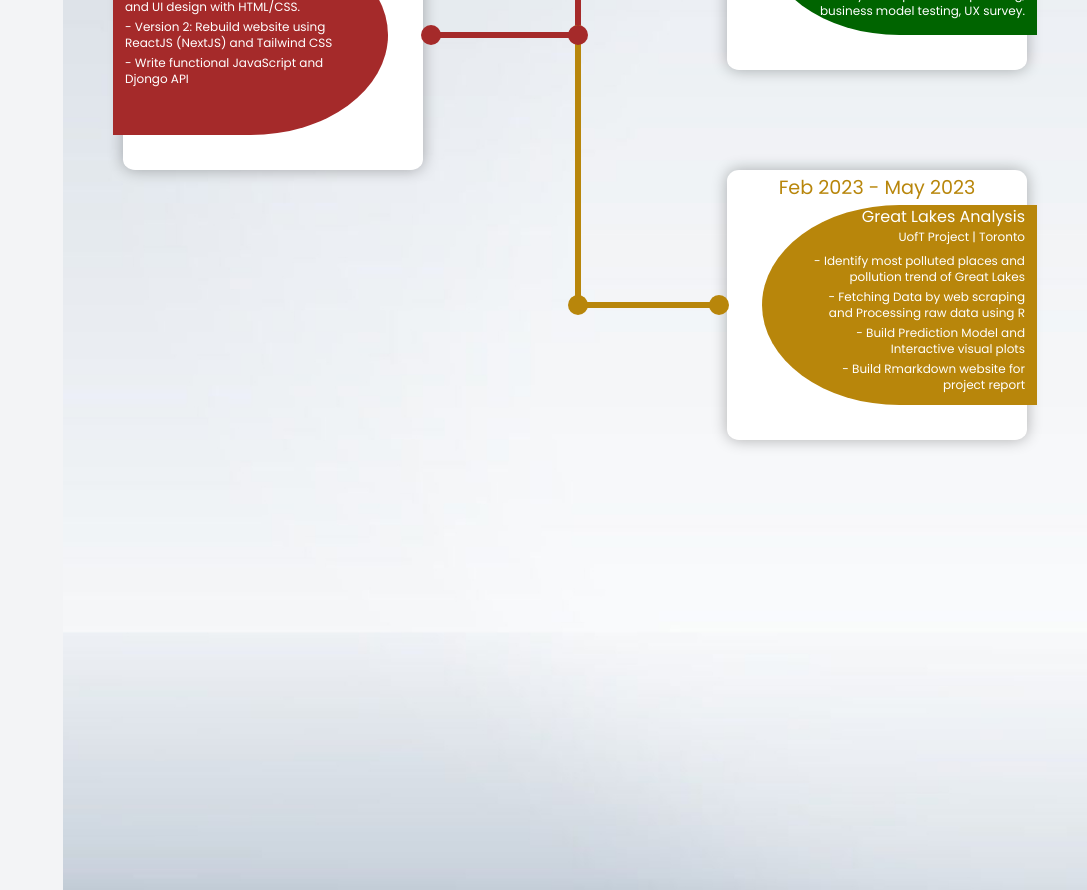
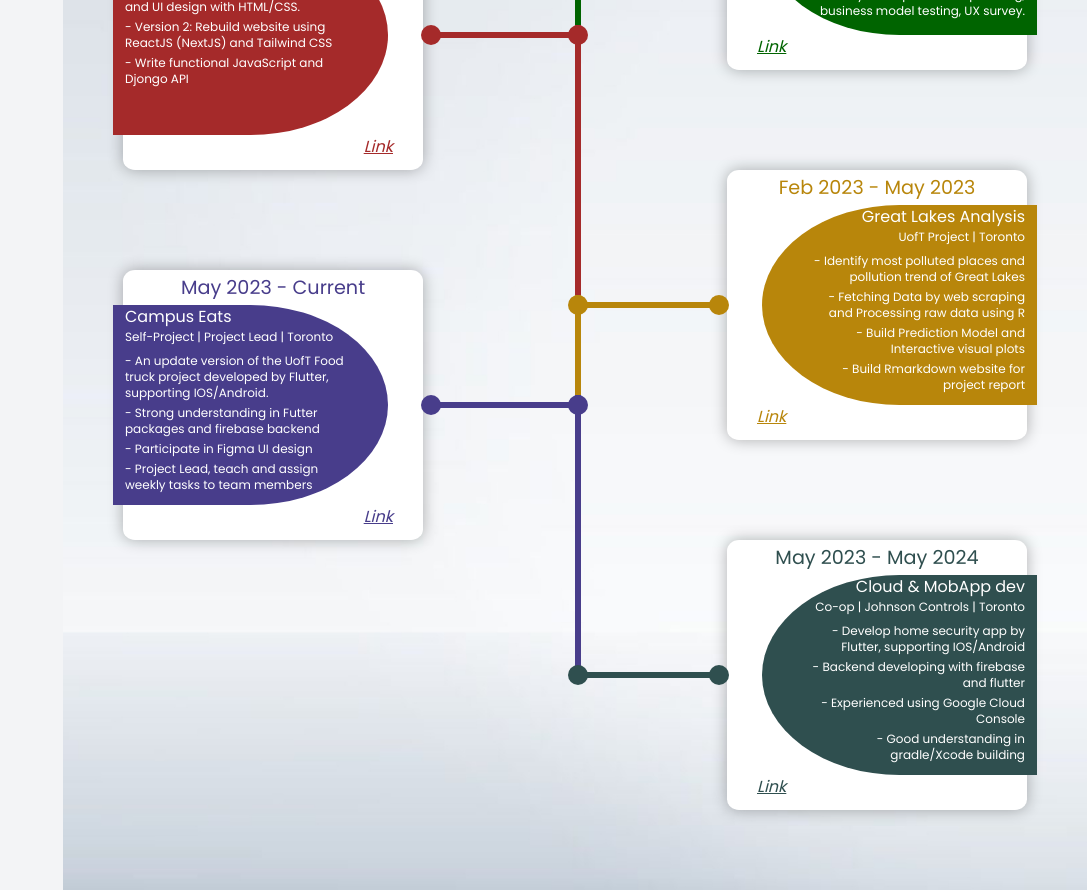
Before and after one commit to Yuanxyyds/MyPersonalWebsite, a Next.js app: page /experience in a window 1280 px wide. Shown: the part 720-1610 px from the top of the page, without its empty margins (193-1280 px from the left). Built offline with nearby package versions, Linux system fonts and the light colour scheme.

Commit message:
feat: add complete experience page

```diff
--- a/src/app/experience/experience.css
+++ b/src/app/experience/experience.css
@@ -100,6 +100,29 @@
     border-radius: 4%;
 }
 
+.experience-container:nth-child(6) {
+    position: absolute;
+    box-shadow: 0 0 15px rgba(0, 0, 0, 0.3);
+    background-color: white;
+    top: 840px;
+    height: 270px;
+    width: 300px;
+    border-radius: 4%;
+}
+
+.experience-container:nth-child(7) {
+    position: absolute;
+    box-shadow: 0 0 15px rgba(0, 0, 0, 0.3);
+    background-color: white;
+    top: 1110px;
+    right: 0px;
+    height: 270px;
+    width: 300px;
+    border-radius: 4%;
+}
+
+
+
 /* Left-experience-content */
 
 .left-experience-content1 {
@@ -122,6 +145,91 @@
     left: -10px;
     border-top-right-radius: 50%;
     border-bottom-right-radius: 50%;
+}
+
+.left-experience-content3 {
+    position: absolute;
+    top: 35px;
+    background-color: darkslateblue;
+    height: 200px;
+    width: 275px;
+    left: -10px;
+    border-top-right-radius: 50%;
+    border-bottom-right-radius: 50%;
+}
+
+/* Left-Link-content */
+
+.left-link1 {
+    position: absolute;
+    font-style: italic;
+    text-decoration: underline;
+    top: 235px;
+    color: rgb(104, 165, 185);
+    right: 30px;
+    cursor: pointer;
+}
+
+.left-link2 {
+    position: absolute;
+    font-style: italic;
+    text-decoration: underline;
+    top: 235px;
+    color: brown;
+    right: 30px;
+    cursor: pointer;
+}
+
+.left-link3 {
+    position: absolute;
+    font-style: italic;
+    text-decoration: underline;
+    top: 235px;
+    color: darkslateblue;
+    right: 30px;
+    cursor: pointer;
+}
+
+/* Right-Link-content */
+
+.right-link1 {
+    position: absolute;
+    font-style: italic;
+    text-decoration: underline;
+    top: 235px;
+    color: purple;
+    left: 30px;
+    cursor: pointer;
+}
+
+.right-link2 {
+    position: absolute;
+    font-style: italic;
+    text-decoration: underline;
+    top: 235px;
+    color: darkgreen;
+    left: 30px;
+    cursor: pointer;
+}
+
+.right-link3 {
+    position: absolute;
+    font-style: italic;
+    text-decoration: underline;
+    top: 235px;
+    color: darkgoldenrod;
+    left: 30px;
+    cursor: pointer;
+}
+
+.right-link4 {
+    position: absolute;
+    font-style: italic;
+    text-decoration: underline;
+    top: 235px;
+    color: darkslategray;
+    left: 30px;
+    cursor: pointer;
 }
 
 /* Right-experience-content */
@@ -158,6 +266,18 @@
     border-top-left-radius: 50%;
     border-bottom-left-radius: 50%;
 }
+
+.right-experience-content4 {
+    position: absolute;
+    top: 35px;
+    background-color: darkslategray;
+    height: 200px;
+    width: 275px;
+    right: -10px;
+    border-top-left-radius: 50%;
+    border-bottom-left-radius: 50%;
+}
+
 
 /* This is a horizontal Line comment */
 
@@ -206,6 +326,24 @@
     height: 6px;
 }
 
+.horizontal-line:nth-child(6) {
+    position: absolute;
+    background-color: darkslateblue;
+    top: 972px;
+    left: 300px;
+    right: 50%;
+    height: 6px;
+}
+
+.horizontal-line:nth-child(7) {
+    position: absolute;
+    background-color: darkslategray;
+    top: 1242px;
+    right: 300px;
+    left: 50%;
+    height: 6px;
+}
+
 
 
 /* This is a Center Line comment */
@@ -230,7 +368,7 @@
 
 .center-line:nth-child(3) {
     position: absolute;
-    background-color: brown;
+    background-color: darkgreen;
     left: 50%;
     width: 6px;
     height: 100px;
@@ -239,13 +377,30 @@
 
 .center-line:nth-child(4) {
     position: absolute;
-    background-color: darkgoldenrod;
+    background-color: brown;
     left: 50%;
     width: 6px;
     height: 277px;
     top: 595px;
 }
 
+.center-line:nth-child(5) {
+    position: absolute;
+    background-color: darkgoldenrod;
+    left: 50%;
+    width: 6px;
+    height: 100px;
+    top: 865px;
+}
+
+.center-line:nth-child(6) {
+    position: absolute;
+    background-color: darkslateblue;
+    left: 50%;
+    width: 6px;
+    height: 277px;
+    top: 965px;
+}
 /* This is a Ball comment */
 
 .ball:nth-child(1) {
@@ -348,6 +503,46 @@
     left: calc(50% - 7px);
 }
 
+.ball:nth-child(11) {
+    position: absolute;
+    background-color: darkslateblue;
+    border-radius: 50%;
+    width: 20px;
+    height: 20px;
+    top: 965px;
+    left: 298px;
+}
+
+.ball:nth-child(12) {
+    position: absolute;
+    background-color: darkslateblue;
+    border-radius: 50%;
+    width: 20px;
+    height: 20px;
+    top: 965px;
+    left: calc(50% - 7px);
+}
+
+.ball:nth-child(13) {
+    position: absolute;
+    background-color: darkslategray;
+    border-radius: 50%;
+    width: 20px;
+    height: 20px;
+    top: 1235px;
+    right: 298px;
+}
+
+.ball:nth-child(14) {
+    position: absolute;
+    background-color: darkslategray;
+    border-radius: 50%;
+    width: 20px;
+    height: 20px;
+    top: 1235px;
+    left: calc(50% - 7px);
+}
+
 
 
 /* Text Style */
@@ -381,7 +576,17 @@
     font-weight: 400;
 }
 
+.experience-header6 {
+    color: darkslateblue;
+    font-size: larger;
+    font-weight: 400;
+}
 
+.experience-header7 {
+    color: darkslategray;
+    font-size: larger;
+    font-weight: 400;
+}
 .experience-header {
     color: white;
     font-weight: 400;
--- a/src/app/experience/page.tsx
+++ b/src/app/experience/page.tsx
@@ -1,8 +1,6 @@
 import React from 'react';
-import Image from 'next/image';
-import { AiOutlineMail, AiOutlinePhone } from 'react-icons/ai';
-import { GrLocation } from 'react-icons/gr';
 import CommonComponent from '@/app/helpers/common-component';
+import Link from 'next/link';
 
 
 
@@ -21,17 +19,19 @@ export default function ExperienceContent() {
                                 <p className=' text-white text-xs mr-3 ml-10 text-right mt-2'> - Teaching the ideas of solving tough math/computer science/physics questions to high school students. </p>
                                 <p className=' text-white text-xs mr-3 ml-10 text-right mt-1'> - Assisting students in finding useful study methods to enhance academic performance. </p>
                             </div>
+                            <Link href='#' className='right-link1'> Link</Link>
                         </div>
                         <div className=' experience-container'>
                             <h1 className=' experience-header2 text-center mt-1'>Sep 2020 - Jan 2021</h1>
                             <div className='left-experience-content1'>
                                 <h1 className=' experience-header ml-3'>UofT Food Truck</h1>
-                                <p className=' text-white text-xs ml-3 mr-10'> UofT Project | Mrs. Karan | Toronto</p>
+                                <p className=' text-white text-xs ml-3 mr-10'> UofT Project | Toronto</p>
                                 <p className=' text-white text-xs ml-3 mr-10 mt-2'> - Android App Design for the UofT Food Truck System. </p>
                                 <p className=' text-white text-xs ml-3 mr-10 mt-1'> - Participated in Java Backend Writing and XML frontend Designing </p>
                                 <p className=' text-white text-xs ml-3 mr-10 mt-1'> - Familar with Design Pattern and OOP architeture </p>
                                 <p className=' text-white text-xs ml-3 mr-10 mt-1'> - Data Serialization using SQLite </p>
                             </div>
+                            <Link href='#' className='left-link1'> Link</Link>
                         </div>
                         <div className=' experience-container'>
                             <h1 className=' experience-header3 text-center mt-1'>May 2022 - Current</h1>
@@ -42,6 +42,7 @@ export default function ExperienceContent() {
                                 <p className=' text-white text-xs mr-3 ml-10 text-right mt-1'> - Organizing weekly activities, managing members & departments, and making plans about club development. </p>
                                 <p className=' text-white text-xs mr-3 ml-10 text-right mt-1'> - Early startup business planning, business model testing, UX survey. </p>
                             </div>
+                            <Link href='#' className='right-link2'> Link</Link>
                         </div>
                         <div className=' experience-container'>
                             <h1 className=' experience-header4 text-center mt-1'>Jun 2022 - Current</h1>
@@ -52,6 +53,7 @@ export default function ExperienceContent() {
                                 <p className=' text-white text-xs ml-3 mr-10 mt-1'> - Version 2: Rebuild website using ReactJS (NextJS) and Tailwind CSS </p>
                                 <p className=' text-white text-xs ml-3 mr-10 mt-1'> - Write functional JavaScript and Djongo API</p>
                             </div>
+                            <Link href='#' className='left-link2'> Link</Link>
                         </div>
                         <div className=' experience-container'>
                             <h1 className=' experience-header5 text-center mt-1'>Feb 2023 - May 2023</h1>
@@ -63,6 +65,31 @@ export default function ExperienceContent() {
                                 <p className=' text-white text-xs mr-3 ml-10 text-right mt-1'> - Build Prediction Model and Interactive visual plots </p>
                                 <p className=' text-white text-xs mr-3 ml-10 text-right mt-1'> - Build Rmarkdown website for project report</p>
                             </div>
+                            <Link href='#' className='right-link3'> Link</Link>
+                        </div>
+                        <div className=' experience-container'>
+                            <h1 className=' experience-header6 text-center mt-1'>May 2023 - Current</h1>
+                            <div className='left-experience-content3'>
+                                <h1 className=' experience-header ml-3'>Campus Eats</h1>
+                                <p className=' text-white text-xs ml-3 mr-10'> Self-Project | Project Lead | Toronto</p>
+                                <p className=' text-white text-xs ml-3 mr-10 mt-2'> - An update version of the UofT Food truck project developed by Flutter, supporting IOS/Android. </p>
+                                <p className=' text-white text-xs ml-3 mr-10 mt-1'> - Strong understanding in Futter packages and firebase backend </p>
+                                <p className=' text-white text-xs ml-3 mr-10 mt-1'> - Participate in Figma UI design</p>
+                                <p className=' text-white text-xs ml-3 mr-10 mt-1'> - Project Lead, teach and assign weekly tasks to team members</p>
+                            </div>
+                            <Link href='#' className='left-link3'> Link</Link>
+                        </div>
+                        <div className=' experience-container'>
+                            <h1 className=' experience-header7 text-center mt-1'>May 2023 - May 2024</h1>
+                            <div className='right-experience-content4'>
+                                <h1 className=' experience-header mr-3 ml-10 text-right'>Cloud & MobApp dev</h1>
+                                <p className=' text-white text-xs mr-3 ml-10 text-right'> Co-op | Johnson Controls | Toronto </p>
+                                <p className=' text-white text-xs mr-3 ml-10 text-right mt-2'> - Develop home security app by Flutter, supporting IOS/Android </p>
+                                <p className=' text-white text-xs mr-3 ml-10 text-right mt-1'> - Backend developing with firebase and flutter</p>
+                                <p className=' text-white text-xs mr-3 ml-10 text-right mt-1'> - Experienced using Google Cloud Console</p>
+                                <p className=' text-white text-xs mr-3 ml-10 text-right mt-1'> - Good understanding in gradle/Xcode building</p>
+                            </div>
+                            <Link href='#' className='right-link4'> Link</Link>
                         </div>
 
                     </section>
@@ -75,9 +102,13 @@ export default function ExperienceContent() {
                         <div className=' horizontal-line'></div>
                         <div className=' horizontal-line'></div>
                         <div className=' horizontal-line'></div>
+                        <div className=' horizontal-line'></div>
+                        <div className=' horizontal-line'></div>
                     </section>
                     {/* Center Line Section */}
                     <section>
+                        <div className='center-line'> </div>
+                        <div className='center-line'> </div>
                         <div className='center-line'> </div>
                         <div className='center-line'> </div>
                         <div className='center-line'> </div>
@@ -95,6 +126,10 @@ export default function ExperienceContent() {
                         <div className='ball'> </div>
                         <div className='ball'> </div>
                         <div className='ball'> </div>
+                        <div className='ball'> </div>
+                        <div className='ball'> </div>
+                        <div className='ball'> </div>
+                        <div className='ball'> </div>
                     </section>
                 </section>
             </section>
```
